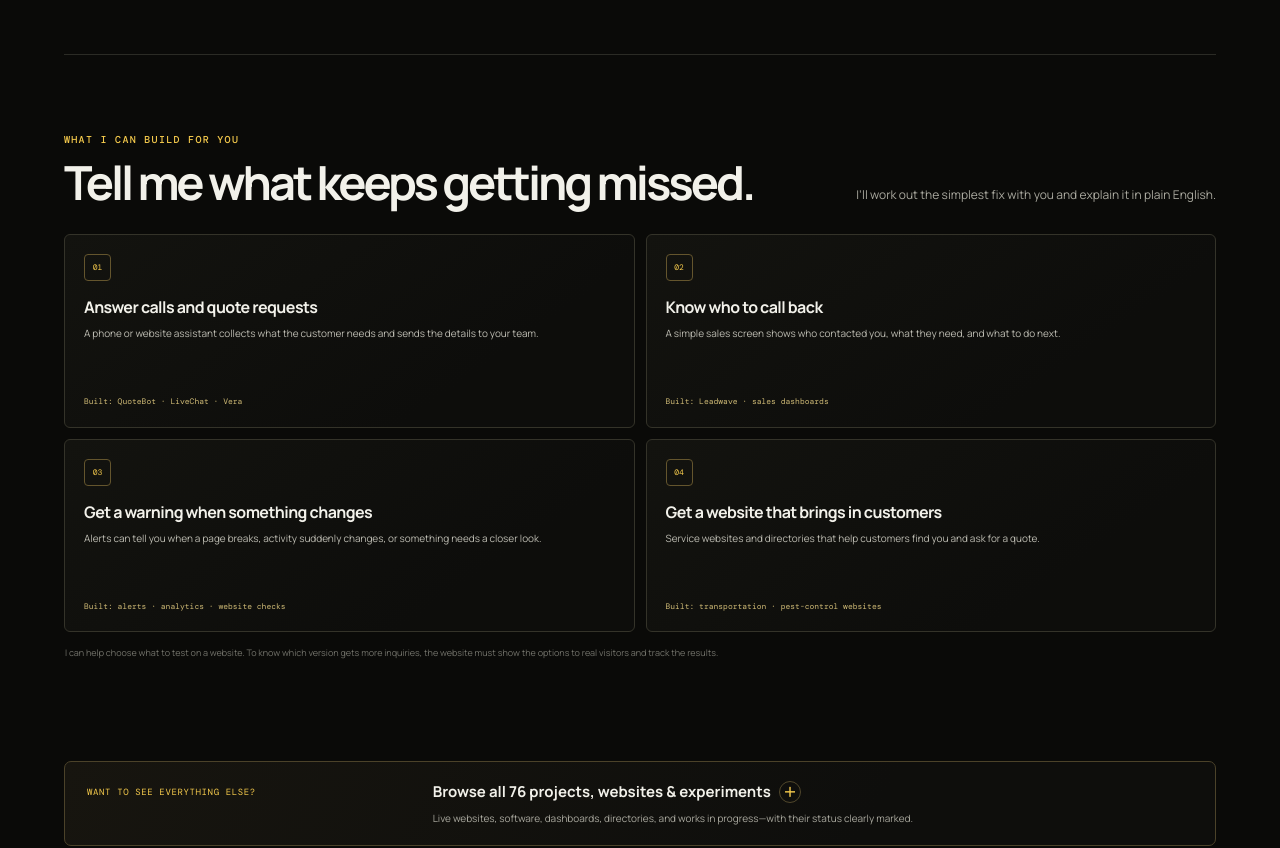
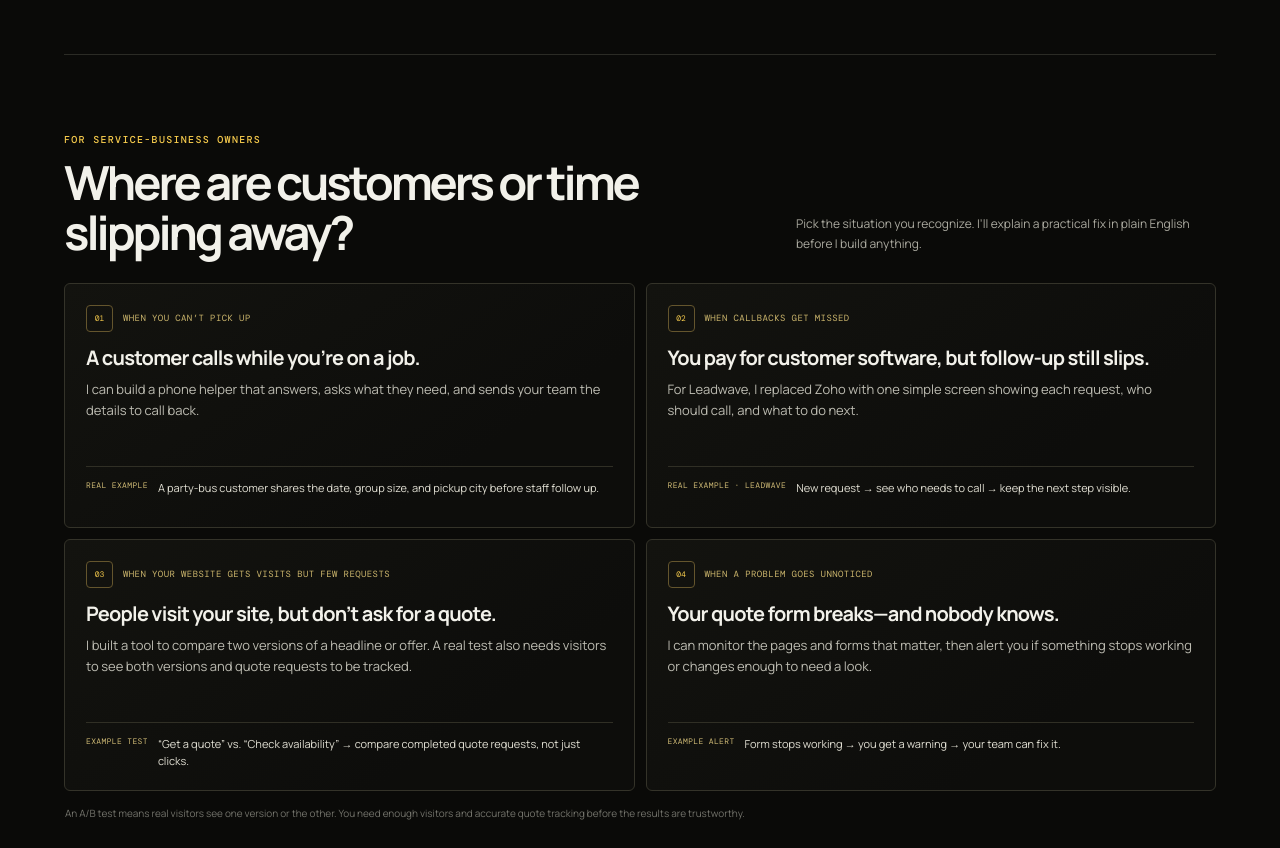
Before and after one commit to partybusexperts/DKWork, a Next.js app: page / in a window 1280 px wide. Shown: the part 1100-1948 px from the top of the page. Built offline with nearby package versions, Linux system fonts and the light colour scheme.

Commit message:
Make service offers clearer for business owners

```diff
--- a/app/globals.css
+++ b/app/globals.css
@@ -417,3 +417,14 @@ a{color:inherit}
 .hero-quote-result strong{color:#f0eee4;font-size:11px}
 .hero-quote-result p{margin:9px 0 0;color:var(--muted);font-size:10px;line-height:1.7}
 @media(max-width:700px){.sales-hero-demo .quote-layout{display:flex;flex-direction:column;gap:0;padding:14px}.sales-hero-demo .quote-chat{min-height:0}.hero-quote-result{align-self:stretch;margin-top:9px;padding:13px 0 2px;border-left:0;border-top:1px solid var(--line)}.hero-quote-result p{margin-top:5px}.sales-hero-focused .sales-copy h1{font-size:clamp(40px,10.4vw,57px)}}
+
+.service-grid article{min-height:245px;padding:21px}
+.service-topline{display:flex;align-items:center;gap:10px}
+.service-topline>span:last-child{color:#cbb56c;font:9px/1.5 var(--mono);letter-spacing:.045em}
+.service-grid h3{margin:14px 0 9px;font-size:20px;line-height:1.2;letter-spacing:-.04em}
+.service-grid p{min-height:75px;font-size:13px;line-height:1.65}
+.service-example{display:grid;grid-template-columns:max-content minmax(0,1fr);align-items:start;gap:10px;margin-top:12px;padding-top:12px;border-top:1px solid #302f25}
+.service-example b{color:#d0bb76;font:8px/1.6 var(--mono);letter-spacing:.045em}
+.service-example span{color:#e1dfd3;font-size:11px;line-height:1.55}
+.service-disclosure{font-size:10px;line-height:1.7}
+@media(max-width:700px){.service-grid article{min-height:0;padding:16px}.service-topline>span:last-child{font-size:8px}.service-grid h3{margin:12px 0 7px;font-size:18px}.service-grid p{min-height:0;font-size:12px}.service-example{grid-template-columns:1fr;gap:5px;margin-top:11px;padding-top:10px}.service-example span{font-size:11px}.service-disclosure{font-size:10px}}
--- a/app/page.tsx
+++ b/app/page.tsx
@@ -215,14 +215,14 @@ export default function Home() {
     </section>
 
     <section className="services-section" id="services">
-      <div className="sales-section-heading"><div><span className="eyebrow">WHAT I CAN BUILD FOR YOU</span><h2>Tell me what keeps getting missed.</h2></div><p>I’ll work out the simplest fix with you and explain it in plain English.</p></div>
+      <div className="sales-section-heading"><div><span className="eyebrow">FOR SERVICE-BUSINESS OWNERS</span><h2>Where are customers or time slipping away?</h2></div><p>Pick the situation you recognize. I’ll explain a practical fix in plain English before I build anything.</p></div>
       <div className="service-grid">
-        <article><span className="service-icon">01</span><h3>Answer calls and quote requests</h3><p>A phone or website assistant collects what the customer needs and sends the details to your team.</p><small>Built: QuoteBot · LiveChat · Vera</small></article>
-        <article><span className="service-icon">02</span><h3>Know who to call back</h3><p>A simple sales screen shows who contacted you, what they need, and what to do next.</p><small>Built: Leadwave · sales dashboards</small></article>
-        <article><span className="service-icon">03</span><h3>Get a warning when something changes</h3><p>Alerts can tell you when a page breaks, activity suddenly changes, or something needs a closer look.</p><small>Built: alerts · analytics · website checks</small></article>
-        <article className="service-secondary"><span className="service-icon">04</span><h3>Get a website that brings in customers</h3><p>Service websites and directories that help customers find you and ask for a quote.</p><small>Built: transportation · pest-control websites</small></article>
+        <article><div className="service-topline"><span className="service-icon">01</span><span>WHEN YOU CAN’T PICK UP</span></div><h3>A customer calls while you’re on a job.</h3><p>I can build a phone helper that answers, asks what they need, and sends your team the details to call back.</p><div className="service-example"><b>REAL EXAMPLE</b><span>A party-bus customer shares the date, group size, and pickup city before staff follow up.</span></div></article>
+        <article><div className="service-topline"><span className="service-icon">02</span><span>WHEN CALLBACKS GET MISSED</span></div><h3>You pay for customer software, but follow-up still slips.</h3><p>For Leadwave, I replaced Zoho with one simple screen showing each request, who should call, and what to do next.</p><div className="service-example"><b>REAL EXAMPLE · LEADWAVE</b><span>New request → see who needs to call → keep the next step visible.</span></div></article>
+        <article><div className="service-topline"><span className="service-icon">03</span><span>WHEN YOUR WEBSITE GETS VISITS BUT FEW REQUESTS</span></div><h3>People visit your site, but don’t ask for a quote.</h3><p>I built a tool to compare two versions of a headline or offer. A real test also needs visitors to see both versions and quote requests to be tracked.</p><div className="service-example"><b>EXAMPLE TEST</b><span>“Get a quote” vs. “Check availability” → compare completed quote requests, not just clicks.</span></div></article>
+        <article><div className="service-topline"><span className="service-icon">04</span><span>WHEN A PROBLEM GOES UNNOTICED</span></div><h3>Your quote form breaks—and nobody knows.</h3><p>I can monitor the pages and forms that matter, then alert you if something stops working or changes enough to need a look.</p><div className="service-example"><b>EXAMPLE ALERT</b><span>Form stops working → you get a warning → your team can fix it.</span></div></article>
       </div>
-      <p className="service-disclosure">I can help choose what to test on a website. To know which version gets more inquiries, the website must show the options to real visitors and track the results.</p>
+      <p className="service-disclosure">An A/B test means real visitors see one version or the other. You need enough visitors and accurate quote tracking before the results are trustworthy.</p>
     </section>
     <details className="portfolio-expand" id="portfolio" ref={portfolioRef}>
       <summary><span>Want to see everything else?</span><strong>Browse all {workItems.length} projects, websites & experiments <b>＋</b></strong><small>Live websites, software, dashboards, directories, and works in progress—with their status clearly marked.</small></summary>
```
